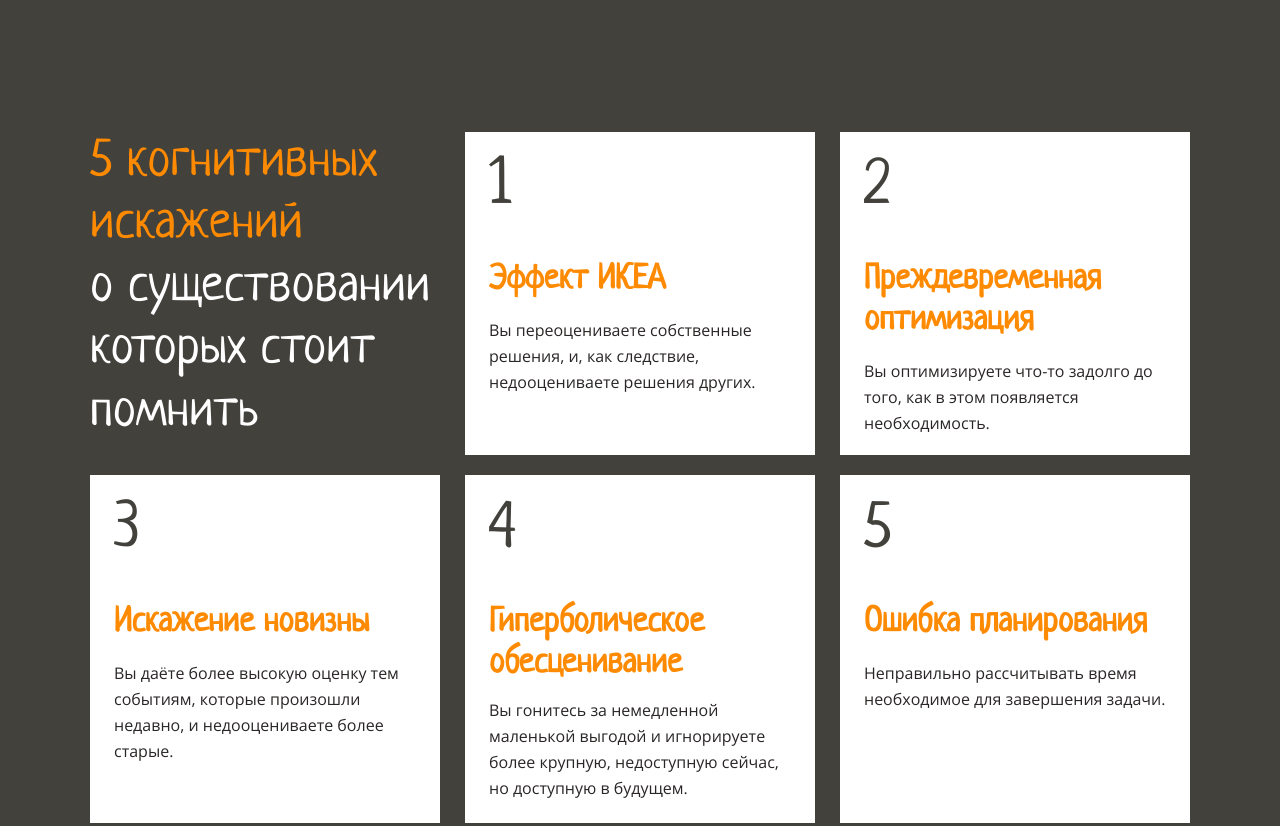
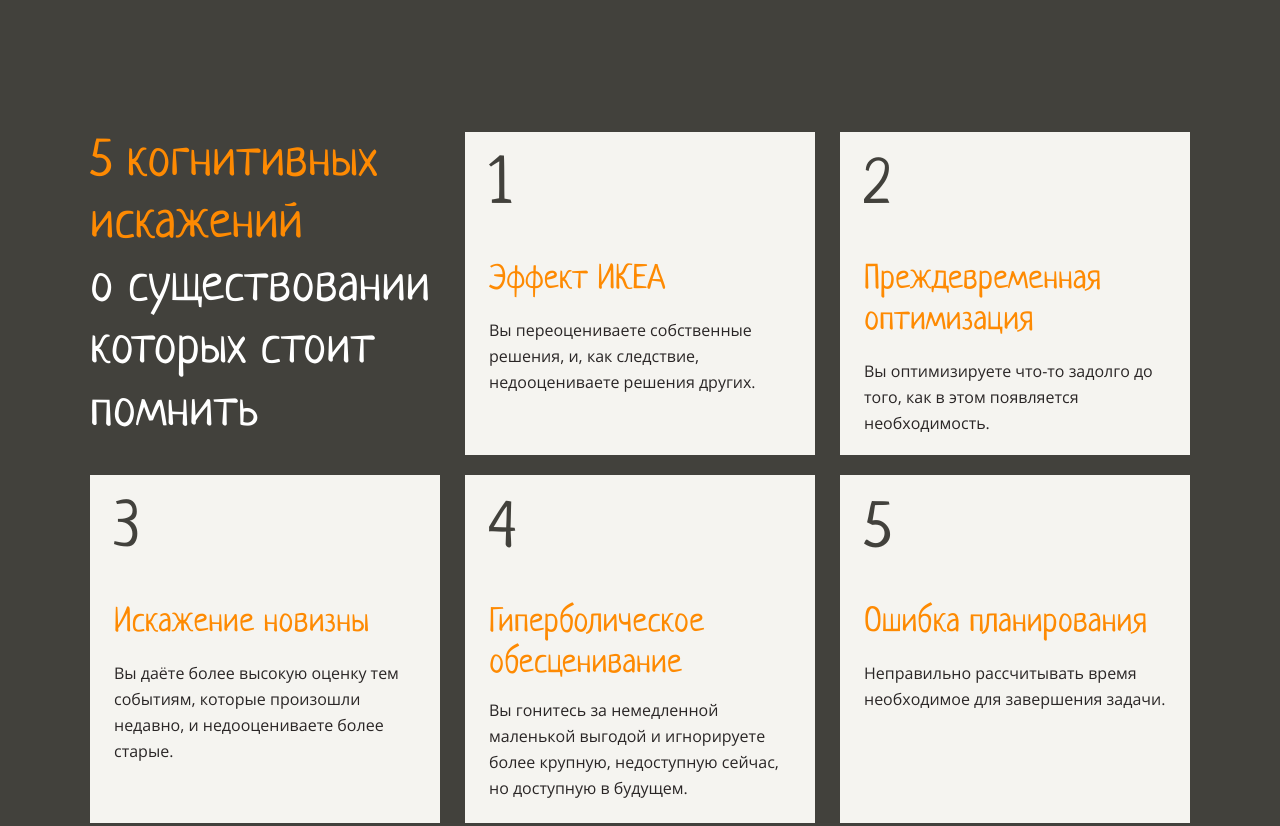
Before and after one commit to EkaterinaBardanova/layout-designer-project-58, a website: page src/index.html in a window 1280 px wide. Shown: the part 1780-2606 px from the top of the page. Drawn offline with Linux system fonts and the light colour scheme; grey boxes are pictures that could not be loaded.

Commit message:
fix font-weight navigation

```diff
--- a/src/styles/style.css
+++ b/src/styles/style.css
@@ -259,6 +259,7 @@
   flex-direction: column;
   font-family: "Neucha";
   font-size: 52px;
+  font-weight: normal;
   color: var(--main);
   line-height: 62.4px;
   margin-top: 0px;
@@ -274,7 +275,7 @@
 
 .card {
   box-sizing: border-box;
-  background-color: var(--white);
+  background-color: var(--light);
   padding: 24px;
 
 }
@@ -305,6 +306,7 @@
 
 .card-heading {
   font-family: "Neucha";
+  font-weight: normal;
   margin-top: 0px;
   margin-bottom: 0px;
   color: var(--main);
```
